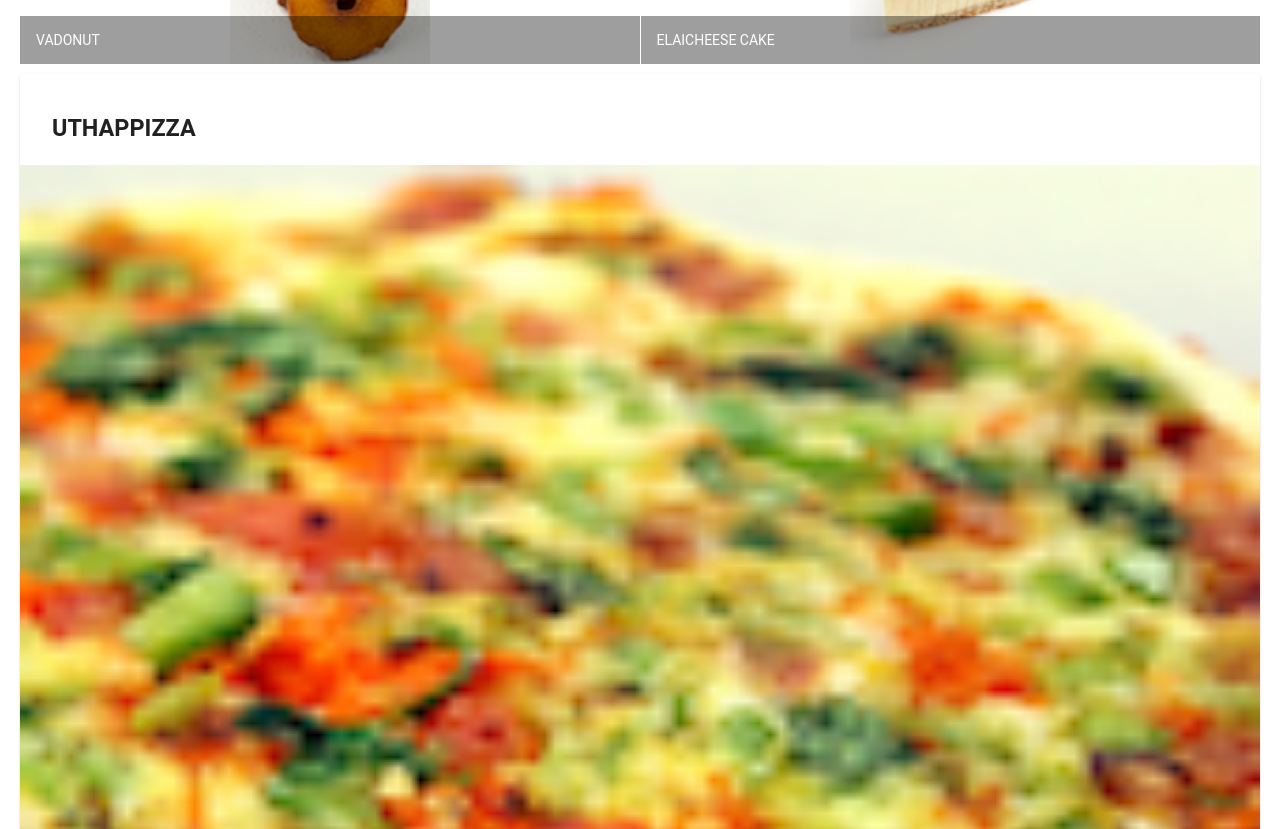
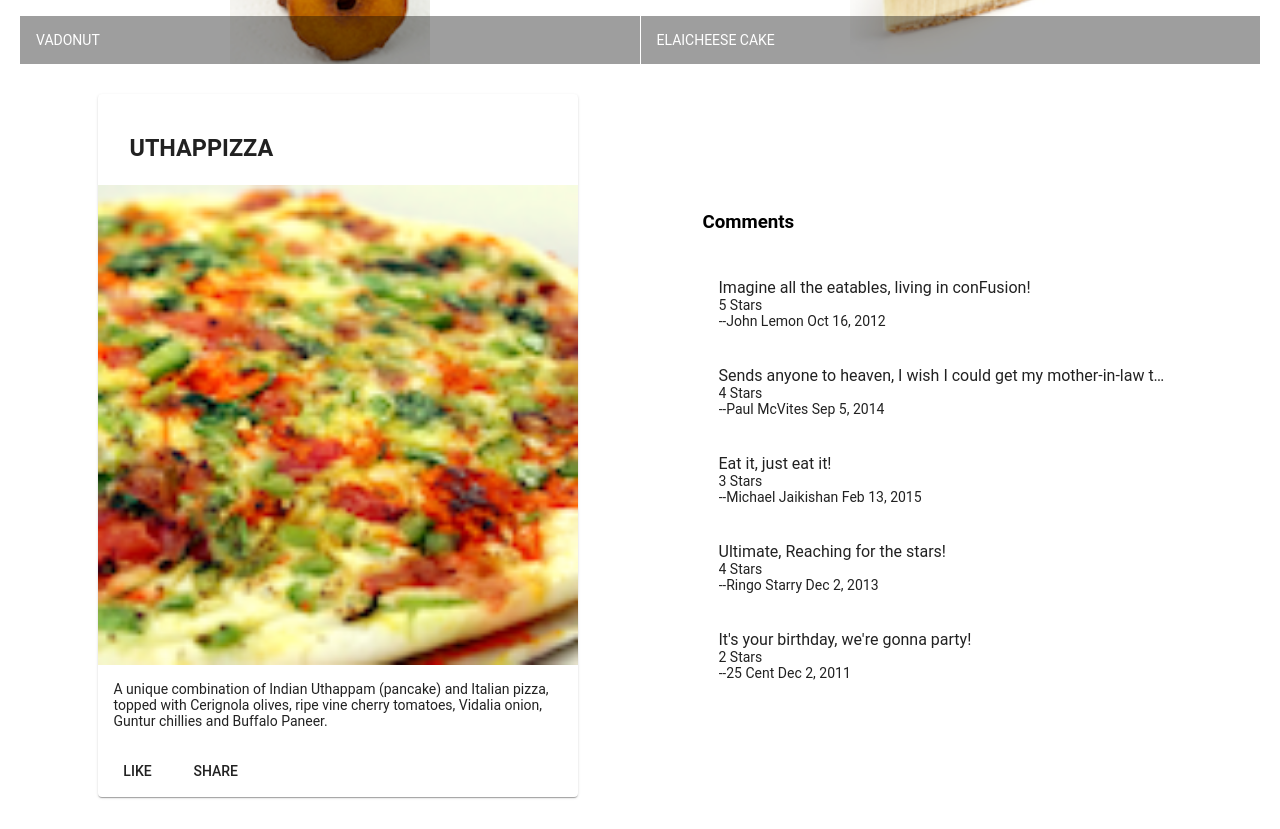
Before and after one commit to SpencerVaradi/angular-hong-king, an Angular app: page / in a window 1280 px wide. Shown: the part 500-1329 px from the top of the page. Built offline with nearby package versions, Linux system fonts and the light colour scheme.

Commit message:
dishdetail

```diff
--- a/src/app/app.module.ts
+++ b/src/app/app.module.ts
@@ -13,13 +13,15 @@
 import { MatGridListModule } from '@angular/material/grid-list';
 import { MatListModule } from '@angular/material/list';
 import { MatCardModule } from '@angular/material/card';
-import { MatButtonModule } from '@angular/material/button'
+import { MatButtonModule } from '@angular/material/button';
+import { DishdetailComponent } from './dishdetail/dishdetail.component'
 
 
 @NgModule({
   declarations: [
     AppComponent,
-    MenuComponent
+    MenuComponent,
+    DishdetailComponent
   ],
   imports: [
     BrowserModule,
--- /dev/null
+++ b/src/app/dishdetail/dishdetail.component.html
@@ -0,0 +1,38 @@
+<div class="container"
+    fxLayout="row"
+    fxLayout.sm="column"
+    fxLayout.xs="column"
+    fxLayoutAlign.gt-md="space-around center"
+    fxLayoutGap="10px"
+    fxLayoutGap.xs="0">
+
+  <div fxFlex="40">
+    <mat-card *ngIf="dish">
+        <mat-card-header>
+          <mat-card-title>
+            <h3>{{dish.name | uppercase}}</h3>
+          </mat-card-title>
+        </mat-card-header>
+        <img mat-card-image src={{dish.image}} alt={{dish.name}}>
+        <mat-card-content>
+          <p>{{dish.description}}</p>
+        </mat-card-content>
+        <mat-card-actions>
+          <button mat-button>LIKE</button>
+          <button mat-button>SHARE</button>
+        </mat-card-actions>
+      </mat-card>
+  </div>
+
+  <div fxFlex="40">
+    <h3 *ngIf="dish">Comments</h3>
+    <mat-list *ngIf="dish" role="list">
+      <mat-list-item *ngFor="let comment of dish.comments" role="listitem">
+        <p mat-line>{{comment.comment}}</p>
+        <p mat-line>{{comment.rating}} Stars</p>
+        <p mat-line>--{{comment.author}} {{comment.date | date}}</p>
+      </mat-list-item>
+    </mat-list>
+  </div>
+
+</div>
--- /dev/null
+++ b/src/app/dishdetail/dishdetail.component.ts
@@ -0,0 +1,59 @@
+import { Component, OnInit } from '@angular/core';
+const DISH = {
+  id: '0',
+  name: 'Uthappizza',
+  image: '/assets/images/uthappizza.png',
+  category: 'mains',
+  featured: true,
+  label: 'Hot',
+  price: '4.99',
+  // tslint:disable-next-line:max-line-length
+  description: 'A unique combination of Indian Uthappam (pancake) and Italian pizza, topped with Cerignola olives, ripe vine cherry tomatoes, Vidalia onion, Guntur chillies and Buffalo Paneer.',
+  comments: [
+       {
+           rating: 5,
+           comment: 'Imagine all the eatables, living in conFusion!',
+           author: 'John Lemon',
+           date: '2012-10-16T17:57:28.556094Z'
+       },
+       {
+           rating: 4,
+           comment: 'Sends anyone to heaven, I wish I could get my mother-in-law to eat it!',
+           author: 'Paul McVites',
+           date: '2014-09-05T17:57:28.556094Z'
+       },
+       {
+           rating: 3,
+           comment: 'Eat it, just eat it!',
+           author: 'Michael Jaikishan',
+           date: '2015-02-13T17:57:28.556094Z'
+       },
+       {
+           rating: 4,
+           comment: 'Ultimate, Reaching for the stars!',
+           author: 'Ringo Starry',
+           date: '2013-12-02T17:57:28.556094Z'
+       },
+       {
+           rating: 2,
+           comment: 'It\'s your birthday, we\'re gonna party!',
+           author: '25 Cent',
+           date: '2011-12-02T17:57:28.556094Z'
+       }
+   ]
+};
+
+@Component({
+  selector: 'app-dishdetail',
+  templateUrl: './dishdetail.component.html',
+  styleUrls: ['./dishdetail.component.scss']
+})
+export class DishdetailComponent implements OnInit {
+  dish = DISH;
+
+  constructor() { }
+
+  ngOnInit() {
+  }
+
+}
--- a/src/app/menu/menu.component.html
+++ b/src/app/menu/menu.component.html
@@ -19,21 +19,4 @@
   </mat-grid-list>
 </div>
 
-<div fxFlex *ngIf="selectedDish">
-  <mat-card>
-    <mat-card-header>
-      <mat-card-title>
-        <h3>{{selectedDish.name | uppercase}}</h3>
-      </mat-card-title>
-    </mat-card-header>
-    <img mat-card-image src={{selectedDish.image}} alt={{selectedDish.name}}>
-    <mat-card-content>
-      <p>{{selectedDish.description}}</p>
-    </mat-card-content>
-    <mat-card-actions>
-      <button mat-button>LIKE</button>
-      <button mat-button>SHARE</button>
-    </mat-card-actions>
-  </mat-card>
-</div>
-</div>
+<app-dishdetail></app-dishdetail>
```
Also changed, not shown: src/app/dishdetail/dishdetail.component.scss (added), 1 other file (tests, documents, lock files or other folders).
